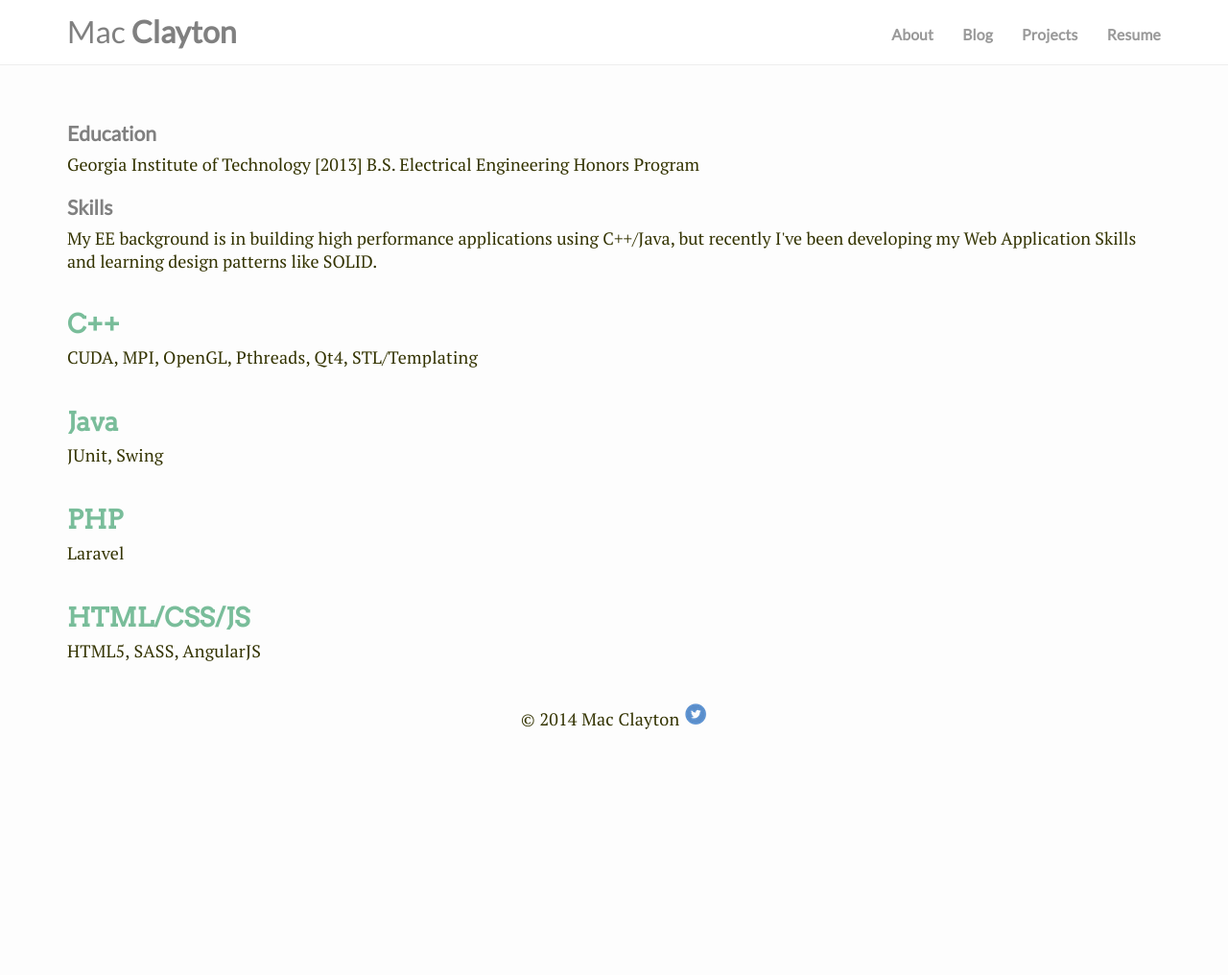
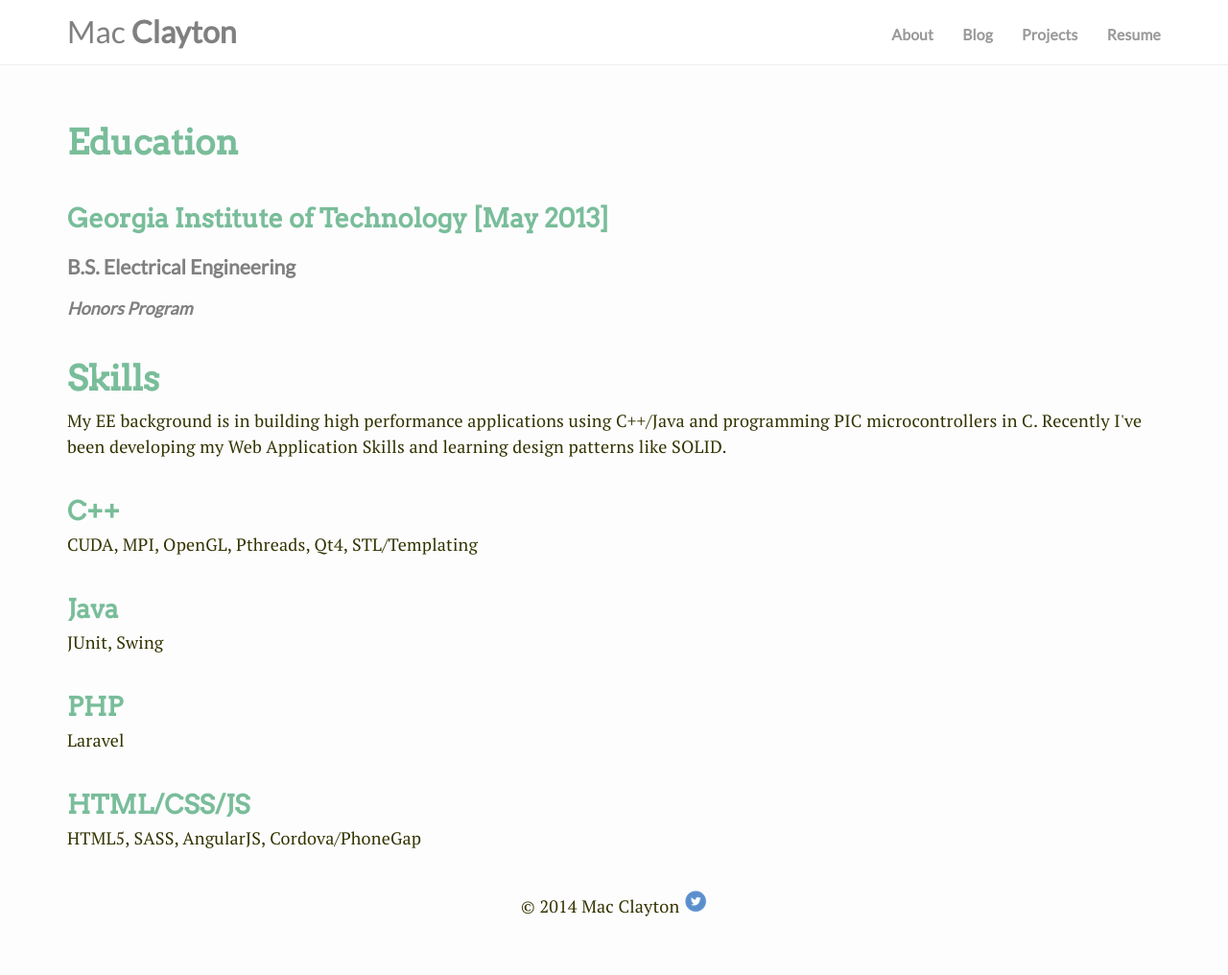
Before and after one commit to mclayton7/mclayton7.github.io, a Jekyll site: the page built from resume/index.html, in a window 1280 px wide. Shown: the whole page at 96% size. Built offline with Jekyll 4.4.1, drawn with Linux system fonts in a browser that asks for light colours; nearby versions of some CDN libraries; Markdown is read by kramdown in place of the engine named in the settings; before the commit the page ends 900 px from its top, so only the background shows below that.

Commit message:
Build site at 2014-03-02 04:33:58 UTC

```diff
--- a/about/index.html
+++ b/about/index.html
@@ -10,7 +10,7 @@ title: About
 </p>
 
 <h2>Hobbies</h2>
-<p>During my free time, I like to stay active by running and playing sports like soccer and basketball.</p>
+<p>During my free time, I like to stay active by running and playing sports like soccer and basketball. I enjoy using my EE background to build guitar amps and pedals, as well as Arduino and Rasberry Pi projects. Saturday mornings are spent watching College Gameday, the EPL, and designing cool things to make with technology.</p>
 
 <div class="clearfix">
 	<div class="fourcol first">
--- a/projects/rsa-encryption.html
+++ b/projects/rsa-encryption.html
@@ -37,7 +37,7 @@ The encryption for message <em>M</em> is simple:
 	<li><code>mpz_probab_prime_p(n, reps)</code> - Determines whether n is prime. Returns 2 if definitely prime, 1 if probably prime, and 0 if n is definitely composite.</li>
 </ul>
 <h2>The C++ Code Explained</h2>
-The following will be excerpts from the code found in the <a href="https://github.com/mclayton7/RSA/blob/master/RSA.cc">RSA.cc</a> file.
+<p>The following will be excerpts from the code found in the <a href="https://github.com/mclayton7/RSA/blob/master/RSA.cc">RSA.cc</a> file.</p>
 <h3>Key Generation</h3>
 The following is the function <code>generateKey</code> that accepts an integer for the size of the key (32, 64, 128, 256, etc.).
 <pre class="line-numbers"><code class="language-c++">// Generate the public and private keys
--- a/resume/index.html
+++ b/resume/index.html
@@ -3,15 +3,15 @@ layout: default
 title: Resume
 ---
 <div class="education">
-	<h3>Education</h3>
-	Georgia Institute of Technology [2013]
-	<span class="date">B.S. Electrical Engineering</span>
-	<span class="date">Honors Program</span>
+	<h1>Education</h1>
+	<h2>Georgia Institute of Technology [May 2013]</h2>
+	<h3>B.S. Electrical Engineering</h3>
+	<h4><em>Honors Program</em></h4>
 </div>
 
 <div class="skills">
-	<h3>Skills</h3>
-	My EE background is in building high performance applications using C++/Java, but recently I've been developing my Web Application Skills and learning design patterns like SOLID.
+	<h1>Skills</h1>
+	<p>My EE background is in building high performance applications using C++/Java and programming PIC microcontrollers in C. Recently I've been developing my Web Application Skills and learning design patterns like SOLID.</p>
 	<ul class="programming-list">
 		<li>
 			<div>
@@ -34,7 +34,7 @@ title: Resume
 		<li>
 			<div>
 				<h2>HTML/CSS/JS</h2>
-				HTML5, SASS, AngularJS
+				HTML5, SASS, AngularJS, Cordova/PhoneGap
 			</div>
 		</li>
 	</ul>
```
